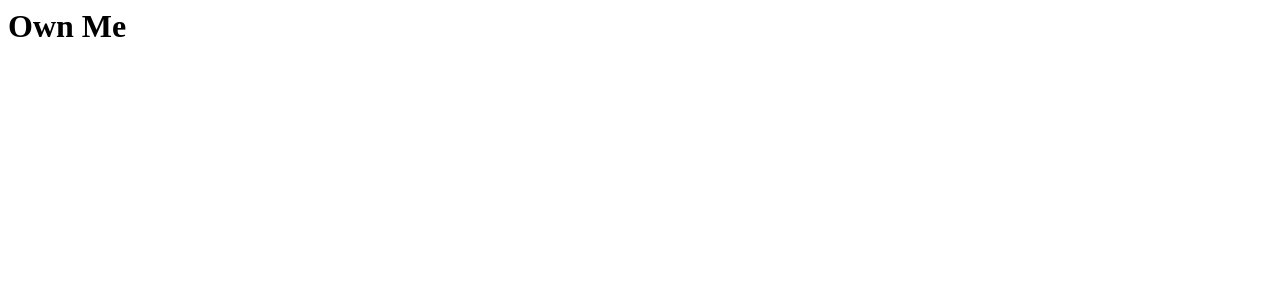
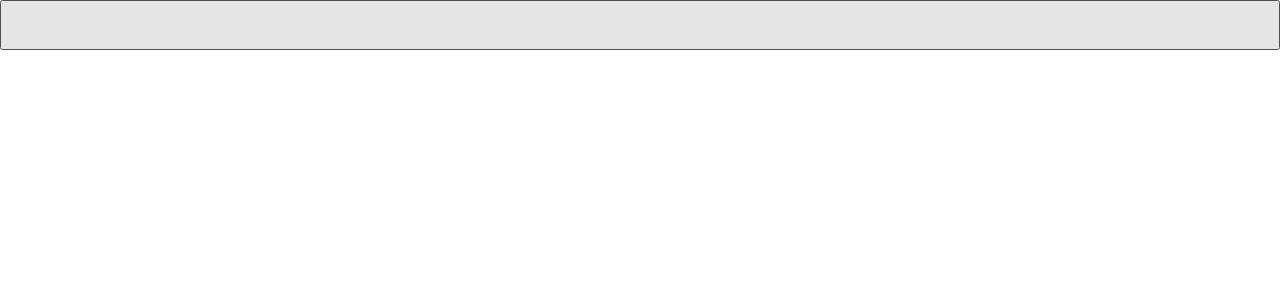
Before and after one commit to own-me/nude-promo, a React app: page / in a window 1280 px wide. Shown: the top 300 px of the page. Built offline with nearby package versions, Linux system fonts and the light colour scheme.

Commit message:
add styled-components, TopNav starter, styles

```diff
--- a/App.tsx
+++ b/App.tsx
@@ -1,12 +1,13 @@
 import React from "react";
-import ReactDOM from 'react-dom'
+import ReactDOM from 'react-dom';
+import TopNav from "./components/TopNav";
 
 function App() {
     return (
         <div>
-            <h1>Own Me</h1>
+            <TopNav />
         </div>
     );
 };
 
-ReactDOM.render(<App />, document.getElementById('react-container'))
+ReactDOM.render(<App />, document.getElementById('react-container'));
--- /dev/null
+++ b/components/TopNav.tsx
@@ -0,0 +1,15 @@
+import React from "react";
+import styled from "styled-components";
+
+const TopNavContainer = styled.button`
+    width: 100%;
+    height: 50px;
+`;
+
+export default function TopNav() {
+    return (
+        <TopNavContainer>
+
+        </TopNavContainer>
+    );
+};
--- a/index.html
+++ b/index.html
@@ -3,6 +3,11 @@
 <head>
     <title>Own Me</title>
     <meta name="viewport" content="width=device-width, initial-scale=1">
+    <style>
+        html, body {
+            margin: 0;
+        }
+    </style>
 </head>
 
 <body>
--- a/package.json
+++ b/package.json
@@ -19,7 +19,8 @@
   "homepage": "https://github.com/the-digital-labs/own-me-promo#readme",
   "dependencies": {
     "react": "17.0.2",
-    "react-dom": "17.0.2"
+    "react-dom": "17.0.2",
+    "styled-components": "^5.3.0"
   },
   "devDependencies": {
     "@babel/core": "^7.14.0",
```
Also changed, not shown: 1 other file (tests, documents, lock files or other folders).
